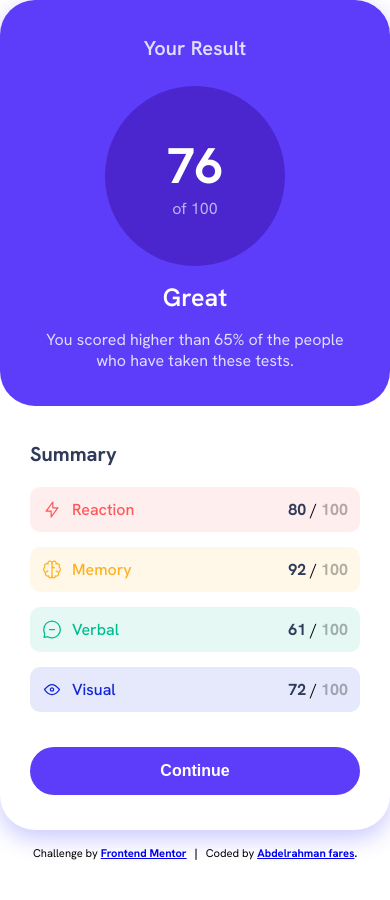
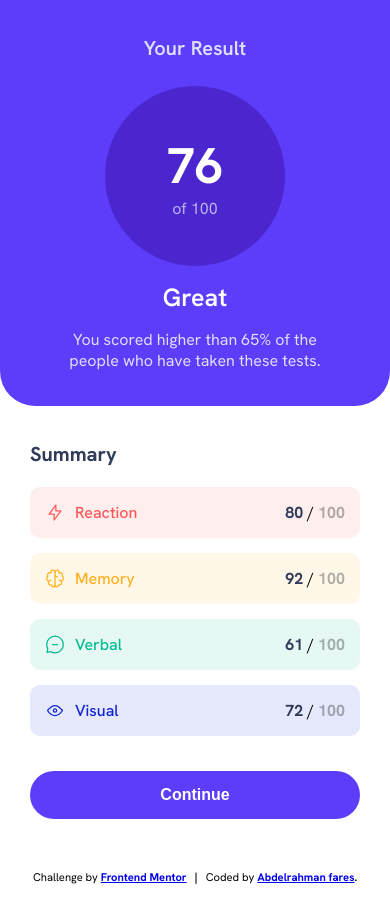
Before and after one commit to bedofares/Frontend-Mentor---results-summary-component, a plain HTML site: page index.html in a window 390 px wide. Before the commit the page ends 876 px from the top, so only its background shows below. Drawn offline with Linux system fonts and the light colour scheme.

Commit message:
fix styling

```diff
--- a/index.css
+++ b/index.css
@@ -128,7 +128,7 @@ main {
     display: flex;
     flex-direction: row;
     justify-content: space-between;
-    padding: 12px;
+    padding: 15px;
     border-radius: 10px;
     margin-bottom: 15px;
 }
@@ -219,11 +219,33 @@ footer a:hover {
 }
 
 
-@media (max-width: 480px) {
+@media (max-width: 680px) {
+    main{
+        padding: 1rem;
+    }
+    .results-card {
+       width: auto;
+    }
+}
+@media (max-width: 580px) {
+    main{
+        padding: 0;
+    }
     .results-card {
         display: flex;
         flex-direction: column;
         width: auto;
+        border-radius: 0;
+        box-shadow: none;
+
+    }
+    .result-container{
+        border-radius: 0 0 35px 35px;
+        padding: 35px 0px;
+
+    }
+    .result-message{
+        padding: 0 50px;
     }
     footer {
         font-size: 0.7rem;
```
